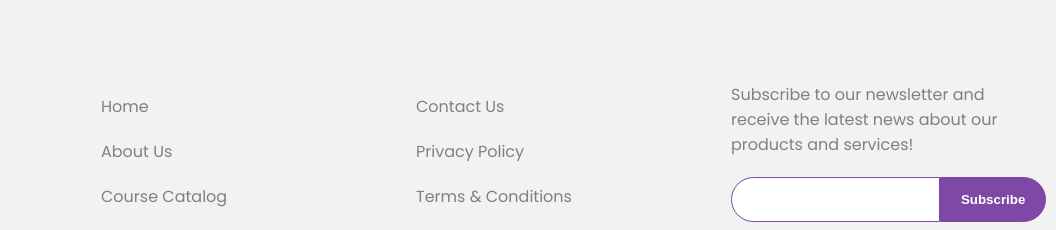
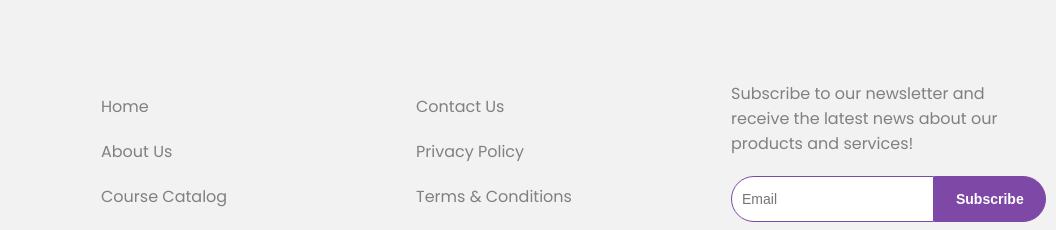
Before and after one commit to azeemhdr/workshop_tgc, a plain HTML site: page index.html in a window 1280 px wide. Shown: the part 5369-5599 px from the top of the page, 224-1280 px from the left. Drawn offline with nearby package versions, Linux system fonts and the light colour scheme.

Commit message:
footer news-letter changes done

```diff
--- a/assets/css/style.css
+++ b/assets/css/style.css
@@ -345,12 +345,14 @@ ul li {
 }
 
 .newsletter-form .f-email , .f-input-subscribe {
-  padding: 14px 0px;
+  padding: 14px 10px;
   border-radius: 32px 0px 0px 32px;
   width: 170px;
   border:1px solid var(--backgroundColor);
   flex:2;
   margin-top: 20px;
+  outline: none;
+  font-size: 14px;
 }
 
 .newsletter-form .f-input-subscribe{
--- a/index.html
+++ b/index.html
@@ -375,7 +375,7 @@
 						<div class="footer-nav-links">
 							<p>Subscribe to our newsletter and receive the latest news about our products and services!</p>
 							<div class="newsletter-form">
-								<input type="text" name="f_email" id="" class="f-email">
+								<input type="text" name="f_email" id="" class="f-email" placeholder="Email">
 								<input type="text" value="Subscribe" class="f-input-subscribe">
 							</div>
 						</div>
```
